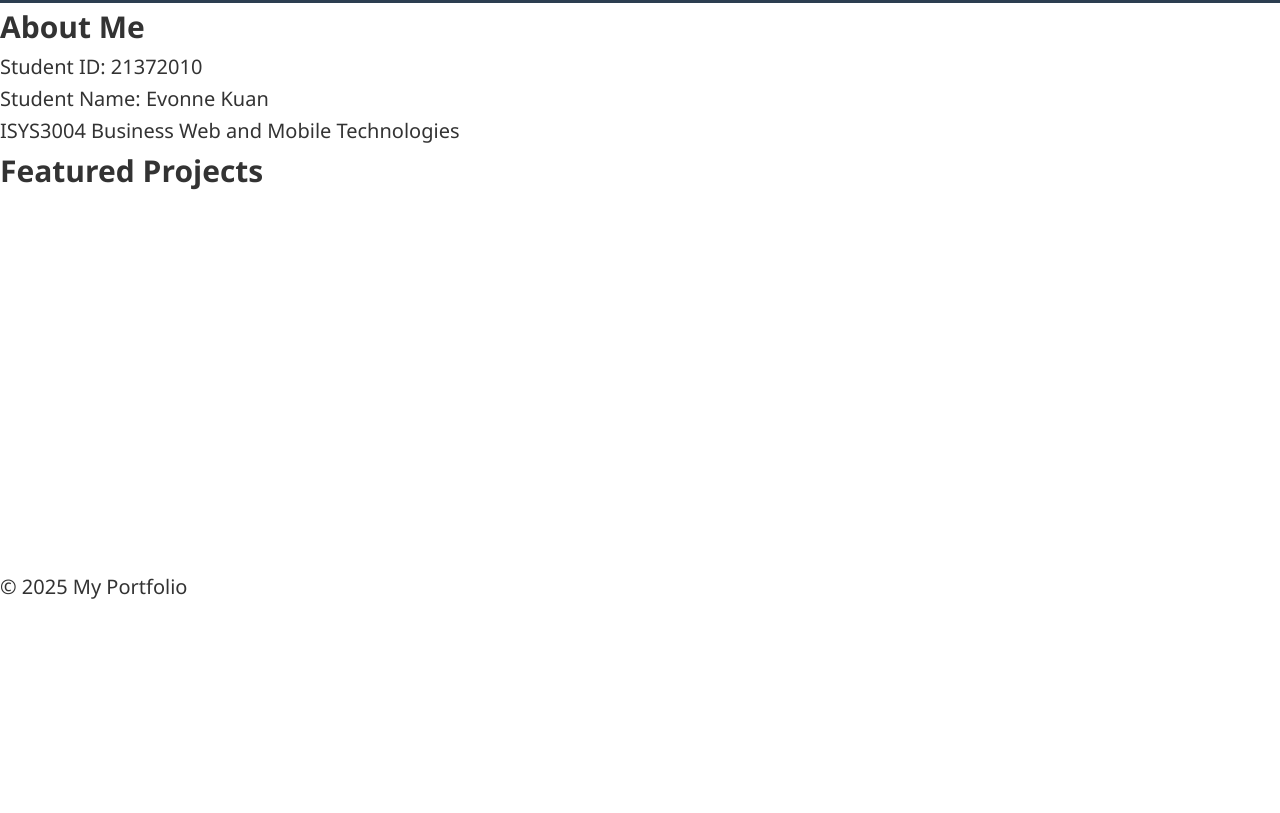
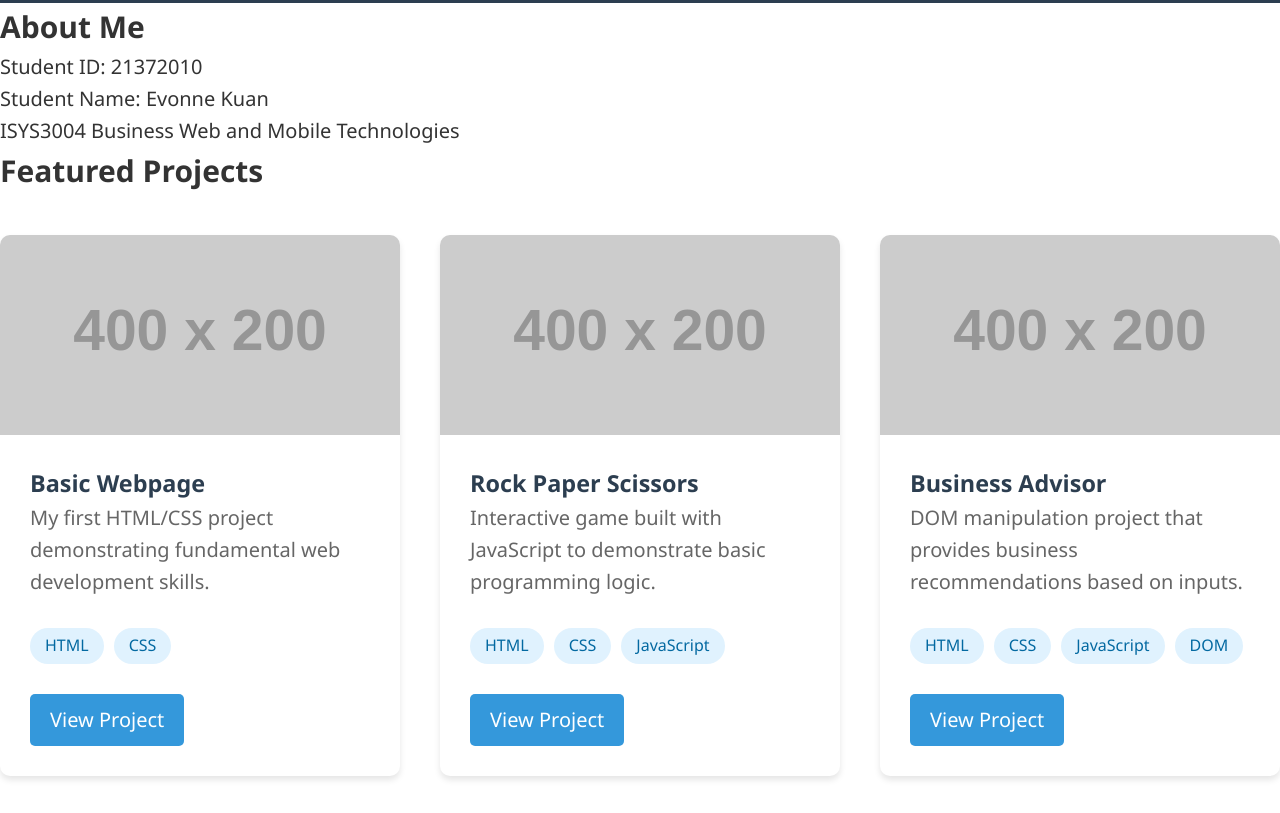
Before and after one commit to evk969/ISYS3004-ASSIGNMENT1, a plain HTML site: page index.html in a window 1280 px wide. Shown: the part 197-1010 px from the top of the page. Before the commit the page ends 800 px from the top, so only its background shows below. Drawn offline with Linux system fonts and the light colour scheme; placeholder pictures from the web are drawn by us.

Commit message:
update: layout of project cards

```diff
--- a/css/responsive.css
+++ b/css/responsive.css
@@ -165,3 +165,99 @@ html {
         page-break-inside: avoid;
     }
 }
+
+/* Project Cards Styles */
+.project-cards {
+    display: grid;
+    grid-template-columns: 1fr;
+    gap: 2rem;
+    margin: 2rem 0;
+}
+
+.project-card {
+    background: white;
+    border-radius: 10px;
+    overflow: hidden;
+    box-shadow: 0 4px 6px rgba(0, 0, 0, 0.1);
+    transition: transform 0.3s ease, box-shadow 0.3s ease;
+}
+
+.project-card:hover {
+    transform: translateY(-5px);
+    box-shadow: 0 10px 20px rgba(0, 0, 0, 0.15);
+}
+
+.card-image img {
+    width: 100%;
+    height: 200px;
+    object-fit: cover;
+    display: block;
+}
+
+.card-content {
+    padding: 1.5rem;
+}
+
+.card-content h3 {
+    margin-top: 0;
+    color: #2c3e50;
+}
+
+.card-content p {
+    color: #666;
+    margin-bottom: 1.5rem;
+}
+
+.tech-tags {
+    display: flex;
+    flex-wrap: wrap;
+    gap: 0.5rem;
+    margin-bottom: 1.5rem;
+}
+
+.tech-tags span {
+    background: #e0f2fe;
+    color: #0369a1;
+    padding: 0.25rem 0.75rem;
+    border-radius: 50px;
+    font-size: 0.8rem;
+    font-weight: 500;
+}
+
+.view-project {
+    display: inline-block;
+    background: #3498db;
+    color: white;
+    padding: 0.5rem 1rem;
+    border-radius: 5px;
+    text-decoration: none;
+    font-weight: 500;
+    transition: background 0.3s ease;
+}
+
+.view-project:hover {
+    background: #2980b9;
+}
+
+/* Responsive Grid Layout */
+@media (min-width: 768px) {
+    .project-cards {
+        grid-template-columns: repeat(2, 1fr);
+    }
+}
+
+@media (min-width: 1024px) {
+    .project-cards {
+        grid-template-columns: repeat(3, 1fr);
+    }
+}
+
+/* Optional: For very large screens */
+@media (min-width: 1440px) {
+    .project-cards {
+        grid-template-columns: repeat(3, 1fr);
+        max-width: 1400px;
+        margin-left: auto;
+        margin-right: auto;
+    }
+}
--- a/index.html
+++ b/index.html
@@ -34,7 +34,74 @@
         <section id="projects-overview">
             <h2>Featured Projects</h2>
             <div class="project-cards">
-                <!-- Project preview cards with links -->
+                <!-- basic webpage -->
+                <div class="project-card">
+                    <div class="card-image">
+                        <img src="https://placehold.co/400x200?text=Hello+World" alt="Basic Webpage Screenshot" loading="lazy">
+                    </div>
+                    <div class="card-content">
+                        <h3>Basic Webpage</h3>
+                        <p>My first HTML/CSS project demonstrating fundamental web development skills.</p>
+                        <div class="tech-tags">
+                            <span>HTML</span>
+                            <span>CSS</span>
+                        </div>
+                        <a href="projects/basic-webpage/index.html" class="view-project">View Project</a>
+                    </div>
+                </div>
+
+                <!-- Rock Paper Scissors Game -->
+                <div class="project-card">
+                    <div class="card-image">
+                        <img src="https://placehold.co/400x200?text=RPS+Game" alt="Rock Paper Scissors Game Screenshot" loading="lazy">
+                    </div>
+                    <div class="card-content">
+                        <h3>Rock Paper Scissors</h3>
+                        <p>Interactive game built with JavaScript to demonstrate basic programming logic.</p>
+                        <div class="tech-tags">
+                            <span>HTML</span>
+                            <span>CSS</span>
+                            <span>JavaScript</span>
+                        </div>
+                        <a href="projects/rps-game/index.html" class="view-project">View Project</a>
+                    </div>
+                </div>
+
+                <!-- Business Advisor -->
+                <div class="project-card">
+                    <div class="card-image">
+                        <img src="https://placehold.co/400x200?text=Business+Advisor" alt="Business Advisor Screenshot" loading="lazy">
+                    </div>
+                    <div class="card-content">
+                        <h3>Business Advisor</h3>
+                        <p>DOM manipulation project that provides business recommendations based on inputs.</p>
+                        <div class="tech-tags">
+                            <span>HTML</span>
+                            <span>CSS</span>
+                            <span>JavaScript</span>
+                            <span>DOM</span>
+                        </div>
+                        <a href="projects/business-adv/index.html" class="view-project">View Project</a>
+                    </div>
+                </div>
+
+                <!-- RSS Reader -->
+                <div class="project-card">
+                    <div class="card-image">
+                        <img src="https://placehold.co/400x200?text=RSS+Reader" alt="RSS Reader Screenshot" loading="lazy">
+                    </div>
+                    <div class="card-content">
+                        <h3>RSS Reader</h3>
+                        <p>Application that fetches and displays RSS feeds using the Fetch API.</p>
+                        <div class="tech-tags">
+                            <span>HTML</span>
+                            <span>CSS</span>
+                            <span>JavaScript</span>
+                            <span>Fetch API</span>
+                        </div>
+                        <a href="projects/rss-reader/index.html" class="view-project">View Project</a>
+                    </div>
+                </div>
             </div>
         </section>
     </main>
```
